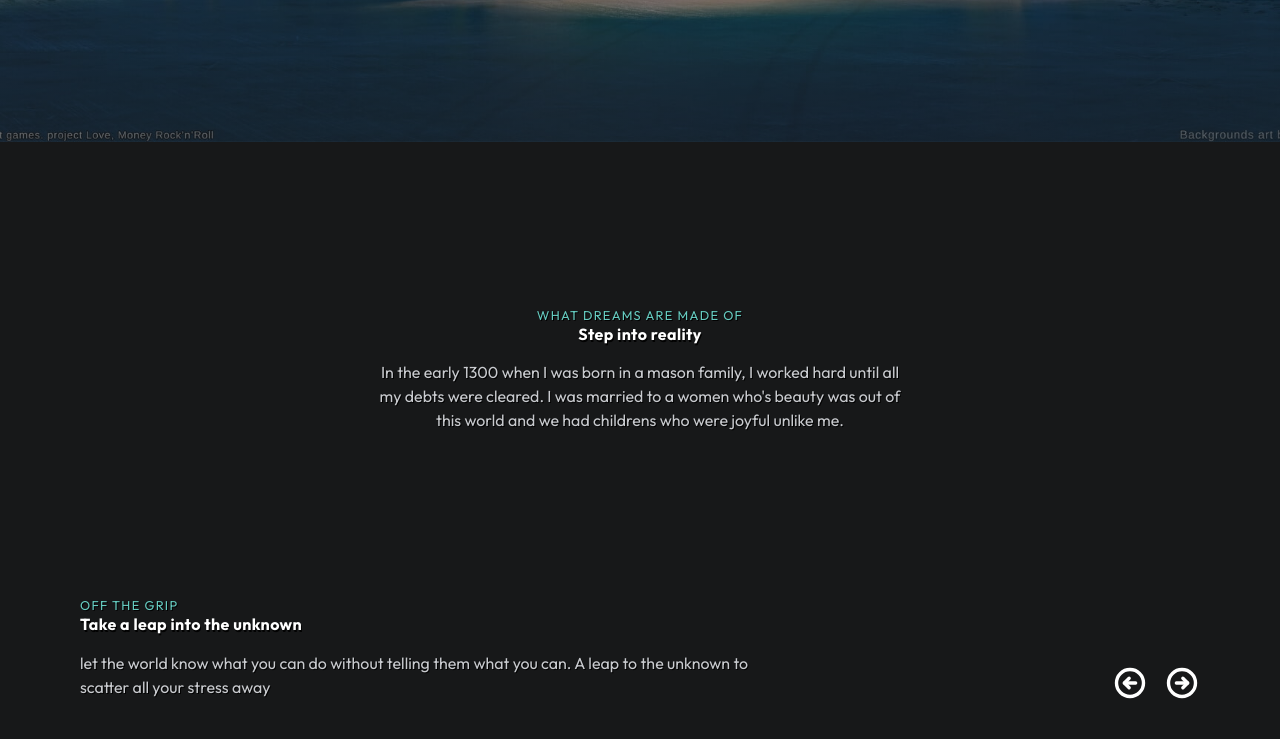
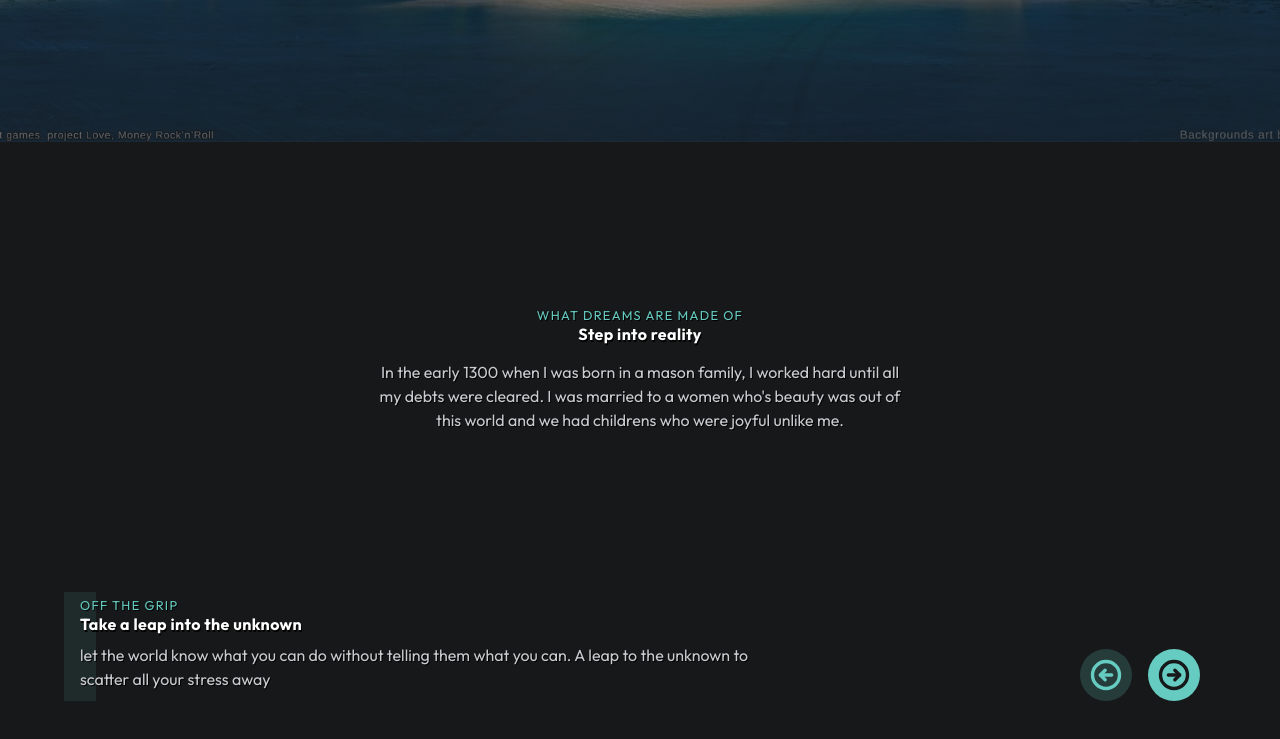
Before and after one commit to McVyp/lanin, a website built with Vite: page index.html in a window 1280 px wide. Shown: the part 658-1397 px from the top of the page. Built offline with nearby package versions, Linux system fonts and the light colour scheme.

Commit message:
addded buttons

```diff
--- a/index.html
+++ b/index.html
@@ -10,7 +10,7 @@
     <link rel="preconnect" href="https://fonts.gstatic.com" crossorigin>
     <link href="https://fonts.googleapis.com/css2?family=Outfit:wght@400;500;700&display=swap" rel="stylesheet">
   </head>
-  <body class="bg-bckg text-white selection:bg-screen selection:text-bckg ">
+  <body class="bg-bckg text-base text-white selection:bg-screen selection:text-bckg ">
     <div id="parallax">
       <nav class="grid place-items-center absolute w-full top-0 z-50 drop-shadow-text-sm" aria-label="Primary Navigation">
         <a href="/" aria-label="Go Home" class="p-1 m-4 focus:outline-none focus-visible:ring-4 ring-accent rounded-full transition-shadow">
@@ -46,7 +46,11 @@
               </div>
               <p class="text-muted drop-shadow-text-sm" >In the early 1300 when I was born in a mason family, I worked hard until all my debts were cleared. I was married to a women who's beauty was out of this world and we had childrens who were joyful unlike me.</p>
           </section>
-          <section aria-labelledby="headline" class="container grid gap-4 text-center sm:text-left relative">
+          <section aria-labelledby="slider" class="container grid gap-4 text-center sm:text-left ">
+            <div class="relative">
+              <div class="hidden sm:block absolute w-8 bg-accent/10 -left-4 h-full">
+              </div>
+
               <div>
                 <small class="tracking-widest text-accent uppercase drop-shadow-text-sm">OFF THE GRIP</small>
                 <h2 id="headline" class="text-3xl font-bold tracking-wide drop-shadow-text-md">Take a leap into the unknown </h2>
@@ -54,12 +58,22 @@
                 <div class="flex flex-wrap sm:flex-nowrap justify-center sm:justify-between items-center space-x-4 space-y-4">
                 <p class="text-muted drop-shadow-text-sm max-w-2xl" >let the world know what you can do without telling them what you can. A leap to the unknown to scatter all your stress away</p>
                 <div class="flex space-x-4">
-                <button data-slideBtn id="prev" aria-label="show" previmg=""><svg xmlns="http://www.w3.org/2000/svg" width="36" height="36" class= "pointer-events-none" fill="currentColor" viewBox="0 0 256 256"><rect width="256" height="256" fill="none"></rect><circle cx="128" cy="128" r="96" fill="none" stroke="currentColor" stroke-linecap="round" stroke-linejoin="round" stroke-width="24"></circle><polyline points="121.9 161.9 88 128 121.9 94.1" fill="none" stroke="currentColor" stroke-linecap="round" stroke-linejoin="round" stroke-width="24"></polyline><line x1="168" y1="128" x2="88" y2="128" fill="none" stroke="currentColor" stroke-linecap="round" stroke-linejoin="round" stroke-width="24"></line></svg></button>
+                  <button data-slideBtn id="prev" aria-label="show previmg" class="grid place-items-center bg-accent hover:bg-accent/90 rounded-full p-2 text-bckg focus:outline-none focus-visible:ring-4 ring-offset-2 ring-offset-bckg ring-accent disabled:bg-accent/20 disabled:text-accent" disabled>
+                    <svg
+                      xmlns="http://www.w3.org/2000/svg" width="36" height="36" class= "pointer-events-none" fill="currentColor" viewBox="0 0 256 256"><rect width="256" height="256" fill="none"></rect><circle cx="128" cy="128" r="96" fill="none" stroke="currentColor" stroke-linecap="round" stroke-linejoin="round" stroke-width="24"></circle><polyline points="121.9 161.9 88 128 121.9 94.1" fill="none" stroke="currentColor" stroke-linecap="round" stroke-linejoin="round" stroke-width="24"></polyline><line x1="168" y1="128" x2="88" y2="128" fill="none" stroke="currentColor" stroke-linecap="round" stroke-linejoin="round" stroke-width="24"></line>
+                    </svg>
+                  </button>
 
-                <button data-slideBtn id="prev" aria-label="show" previmg=""><svg xmlns="http://www.w3.org/2000/svg" width="36" height="36" fill="currentColor" viewBox="0 0 256 256"><rect width="256" height="256" fill="none"></rect><circle cx="128" cy="128" r="96" fill="none" stroke="currentColor" stroke-linecap="round" stroke-linejoin="round" stroke-width="24"></circle><polyline points="134.1 161.9 168 128 134.1 94.1" fill="none" stroke="currentColor" stroke-linecap="round" stroke-linejoin="round" stroke-width="24"></polyline><line x1="88" y1="128" x2="168" y2="128" fill="none" stroke="currentColor" stroke-linecap="round" stroke-linejoin="round" stroke-width="24"></line></svg></button>
+                  <button data-slideBtn id="next" aria-label="show nextimg" class="grid place-items-center bg-accent hover:bg-accent/90 rounded-full p-2 text-bckg  focus:outline-none focus-visible:ring-4 ring-offset-2 ring-offset-bckg ring-accent disabled:bg-accent/20 disabled:text-accent">
+                    <svg
+                      xmlns="http://www.w3.org/2000/svg" width="36" height="36" fill="currentColor" viewBox="0 0 256 256"><rect width="256" height="256" fill="none"></rect><circle cx="128" cy="128" r="96" fill="none" stroke="currentColor" stroke-linecap="round" stroke-linejoin="round" stroke-width="24"></circle><polyline points="134.1 161.9 168 128 134.1 94.1" fill="none" stroke="currentColor" stroke-linecap="round" stroke-linejoin="round" stroke-width="24"></polyline><line x1="88" y1="128" x2="168" y2="128" fill="none" stroke="currentColor" stroke-linecap="round" stroke-linejoin="round" stroke-width="24"></line>
+                    </svg>
+                  </button>
+                </div>
               </div>
             </div>
           </section>
+
       </main>
     </div>
     <script type="module" src="/main.js"></script>
```
Lines whose indentation alone changed are shown as unchanged.
